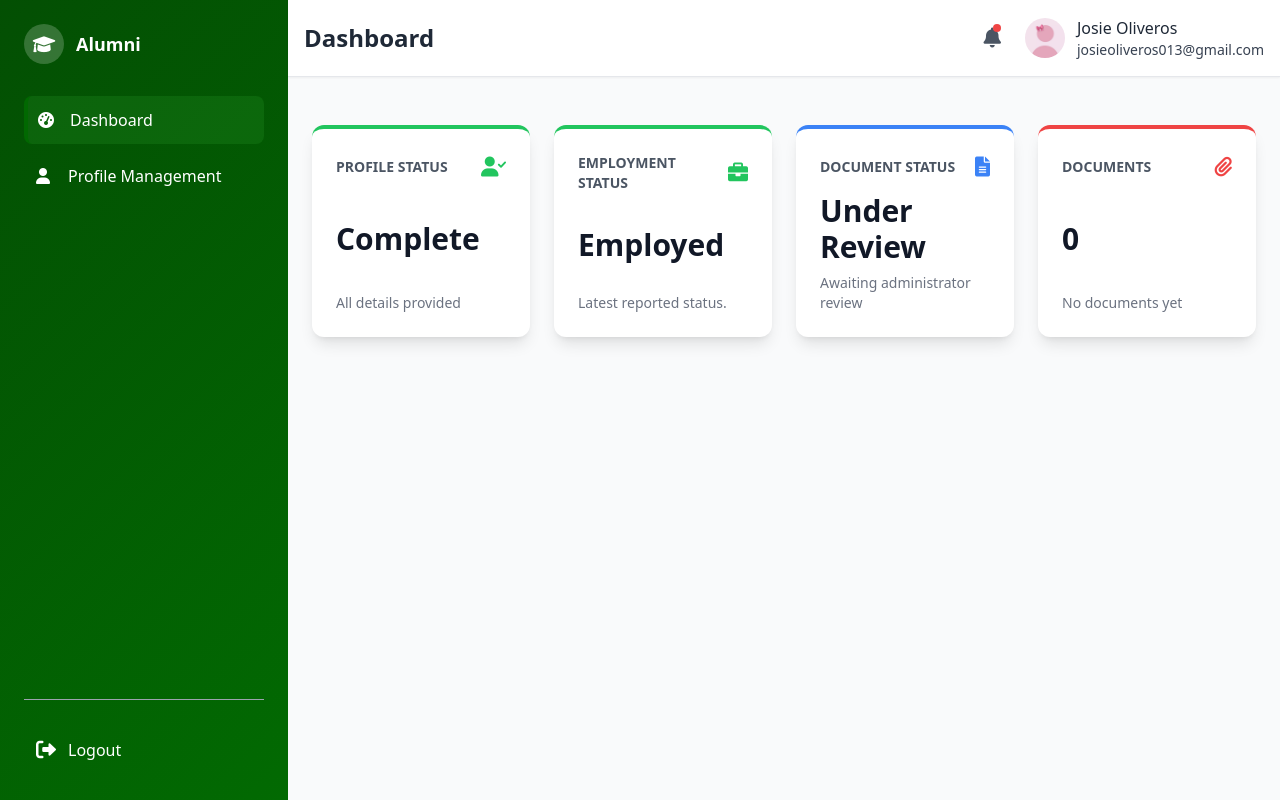
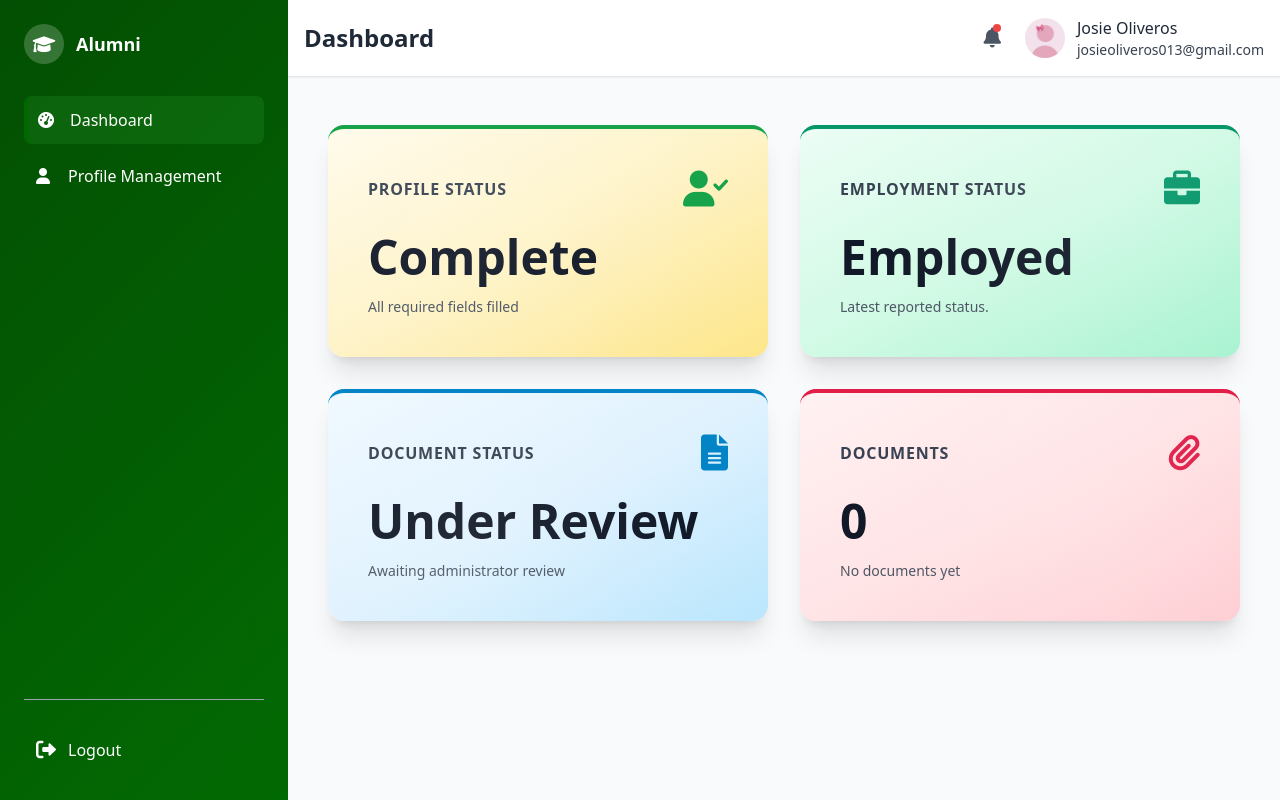
Before and after one commit to kwenbsnr/Alumni-Employment-Tracking-and-Reminder-System-1, a PHP site: page /alumni_dashboard.php in a window 1280 px wide. Run offline with PHP 8.4, Linux system fonts and the light colour scheme; a user stored in the database is signed in; data comes from the database, SQL or seed files in the repository; some libraries are stand-ins or nearby versions.

Commit message:
dashboard enhancement (functionalities untouched)

```diff
--- a/alumni/alumni_dashboard.php
+++ b/alumni/alumni_dashboard.php
@@ -2,17 +2,14 @@
 // Enable error reporting for development (disable in production)
 ini_set('display_errors', 1);
 error_reporting(E_ALL);
-
 session_start();
 if (!isset($_SESSION["user_id"]) || $_SESSION["role"] !== "alumni") {
     header("Location: ../login/login.php");
     exit();
 }
-
 include("../connect.php");
 $page_title = "Dashboard";
 $active_page = "dashboard";
-
 $user_id = $_SESSION["user_id"];
 
 // Fetch comprehensive alumni profile data
@@ -74,7 +71,6 @@ $profile = [
     'employment_status' => $profile_info['employment_status'] ?? 'Not Set',
     'submission_status' => $profile_info['submission_status'] ?? 'Not Submitted'
 ];
-
 $document = [
     'submission_status' => $profile_info['submission_status'] ?? 'No Profile',
     'document_count' => $profile_info['document_count'] ?? 0
@@ -105,7 +101,6 @@ if (!empty($profile_info)) {
 
 ob_start();
 ?>
-
 <!-- Dashboard Section -->
 <div class="space-y-6">
     <?php if ($needs_profile_update): ?>
@@ -149,69 +144,83 @@ ob_start();
         <?php unset($_SESSION['show_welcome']); ?>
     <?php endif; ?>
 
-        <!-- Stats Grid (always shown, with defaults if no profile) -->
-        <div class="grid grid-cols-1 md:grid-cols-2 lg:grid-cols-4 gap-6">
+ <!-- Stats Grid: 2x2 Layout (enhanced) -->
+<div class="grid grid-cols-1 lg:grid-cols-2 gap-8 max-w-7xl mx-auto px-4">
 
-            <!-- Profile Completion -->
-            <div class="bg-white p-6 rounded-xl shadow-lg flex flex-col justify-between hover:shadow-xl transition duration-200 border-t-4 <?php echo $is_profile_complete ? 'border-green-500' : 'border-yellow-500'; ?>">
-                <div class="flex items-center justify-between mb-3">
-                    <h3 class="text-sm font-semibold text-gray-600 uppercase">Profile Status</h3>
-                    <i class="fas fa-user-check text-xl <?php echo $is_profile_complete ? 'text-green-500' : 'text-yellow-500'; ?>"></i>
-                </div>
-                <p class="text-3xl font-bold text-gray-900"><?php echo $is_profile_complete ? 'Complete' : 'Incomplete'; ?></p>
-                <p class="text-sm text-gray-500 mt-2"><?php echo $is_profile_complete ? 'All details provided' : 'Required fields missing'; ?></p>
+    <!-- ==== PROFILE STATUS ==== -->
+    <div class="relative overflow-hidden bg-gradient-to-br from-amber-50 via-amber-100 to-amber-200
+                rounded-2xl shadow-xl p-10 flex flex-col justify-between
+                hover:shadow-2xl transform hover:-translate-y-1 transition-all duration-300
+                border-t-4 <?php echo $is_profile_complete ? 'border-green-600' : 'border-amber-600'; ?>">
+        <div class="absolute inset-0 opacity-10 pointer-events-none"
+             style="background: radial-gradient(circle at 30% 30%, rgba(255,255,255,.8) 0%, transparent 70%);"></div>
+
+        <div class="flex items-center justify-between mb-6">
+            <h3 class="text-base font-bold tracking-wider text-gray-700 uppercase">Profile Status</h3>
+            <i class="fas fa-user-check text-4xl <?php echo $is_profile_complete ? 'text-green-600' : 'text-amber-600'; ?>"></i>
         </div>
 
-            <!-- Employment Status -->
-            <div class="bg-white p-6 rounded-xl shadow-lg flex flex-col justify-between hover:shadow-xl transition duration-200 border-t-4 border-green-500">
-                <div class="flex items-center justify-between mb-3">
-                    <h3 class="text-sm font-semibold text-gray-600 uppercase">Employment Status</h3>
-                    <i class="fas fa-briefcase text-xl text-green-500"></i>
-                </div>
-                <p class="text-3xl font-bold text-gray-900"><?php echo htmlspecialchars($profile['employment_status']); ?></p>
-                <p class="text-sm text-gray-500 mt-2">Latest reported status.</p>
+        <p class="text-5xl font-extrabold text-gray-900"><?php echo $is_profile_complete ? 'Complete' : 'Incomplete'; ?></p>
+        <p class="mt-4 text-sm text-gray-600">
+            <?php echo $is_profile_complete ? 'All required fields filled' : 'Required fields missing'; ?>
+        </p>
     </div>
 
-            <!-- Document Status -->
-            <div class="bg-white p-6 rounded-xl shadow-lg flex flex-col justify-between hover:shadow-xl transition duration-200 border-t-4 border-blue-500">
-                <div class="flex items-center justify-between mb-3">
-                    <h3 class="text-sm font-semibold text-gray-600 uppercase">Document Status</h3>
-                    <i class="fas fa-file-alt text-xl text-blue-500"></i>
-                </div>
-                <p class="text-3xl font-bold text-gray-900"><?php echo htmlspecialchars($document['submission_status']); ?></p>
-                <p class="text-sm text-gray-500 mt-2"><?php echo htmlspecialchars($document['message']); ?></p>
+    <!-- ==== EMPLOYMENT STATUS ==== -->
+    <div class="relative overflow-hidden bg-gradient-to-br from-emerald-50 via-emerald-100 to-emerald-200
+                rounded-2xl shadow-xl p-10 flex flex-col justify-between
+                hover:shadow-2xl transform hover:-translate-y-1 transition-all duration-300
+                border-t-4 border-emerald-600">
+        <div class="absolute inset-0 opacity-10 pointer-events-none"
+             style="background: radial-gradient(circle at 70% 30%, rgba(255,255,255,.8) 0%, transparent 70%);"></div>
+
+        <div class="flex items-center justify-between mb-6">
+            <h3 class="text-base font-bold tracking-wider text-gray-700 uppercase">Employment Status</h3>
+            <i class="fas fa-briefcase text-4xl text-emerald-600"></i>
         </div>
 
-            <!-- Documents Uploaded -->
-            <div class="bg-white p-6 rounded-xl shadow-lg flex flex-col justify-between hover:shadow-xl transition duration-200 border-t-4 <?php echo $document['document_count'] > 0 ? 'border-green-500' : 'border-red-500'; ?>">
-                <div class="flex items-center justify-between mb-3">
-                    <h3 class="text-sm font-semibold text-gray-600 uppercase">Documents</h3>
-                    <i class="fas fa-paperclip text-xl <?php echo $document['document_count'] > 0 ? 'text-green-500' : 'text-red-500'; ?>"></i>
-                </div>
-                <p class="text-3xl font-bold text-gray-900"><?php echo $document['document_count']; ?></p>
-                <p class="text-sm text-gray-500 mt-2"><?php echo $document['document_count'] > 0 ? 'Files uploaded' : 'No documents yet'; ?></p>
-            </div>
+        <p class="text-5xl font-extrabold text-gray-900"><?php echo htmlspecialchars($profile['employment_status']); ?></p>
+        <p class="mt-4 text-sm text-gray-600">Latest reported status.</p>
     </div>
 
-        <!-- Job Opportunities -->
-        <!-- <div class="bg-white p-6 rounded-xl shadow-lg flex flex-col justify-between hover:shadow-xl transition duration-200 border-t-4 border-yellow-500">
-            <div class="flex items-center justify-between mb-3">
-                <h3 class="text-sm font-semibold text-gray-600 uppercase">Job Opportunities</h3>
-                <i class="fas fa-search-plus text-xl text-yellow-500"></i>
+    <!-- ==== DOCUMENT STATUS ==== -->
+    <div class="relative overflow-hidden bg-gradient-to-br from-sky-50 via-sky-100 to-sky-200
+                rounded-2xl shadow-xl p-10 flex flex-col justify-between
+                hover:shadow-2xl transform hover:-translate-y-1 transition-all duration-300
+                border-t-4 border-sky-600">
+        <div class="absolute inset-0 opacity-10 pointer-events-none"
+             style="background: radial-gradient(circle at 30% 70%, rgba(255,255,255,.8) 0%, transparent 70%);"></div>
+
+        <div class="flex items-center justify-between mb-6">
+            <h3 class="text-base font-bold tracking-wider text-gray-700 uppercase">Document Status</h3>
+            <i class="fas fa-file-alt text-4xl text-sky-600"></i>
         </div>
-            <p class="text-3xl font-bold text-gray-900">42</p>
-            <p class="text-sm text-gray-500 mt-2">New postings this month.</p>
-        </div> -->
 
-        <!-- Upcoming Events -->
-        <!-- <div class="bg-white p-6 rounded-xl shadow-lg flex flex-col justify-between hover:shadow-xl transition duration-200 border-t-4 border-red-500">
-            <div class="flex items-center justify-between mb-3">
-                <h3 class="text-sm font-semibold text-gray-600 uppercase">Upcoming Events</h3>
-                <i class="fas fa-calendar-alt text-xl text-red-500"></i>
+        <p class="text-5xl font-extrabold text-gray-900"><?php echo htmlspecialchars($document['submission_status']); ?></p>
+        <p class="mt-4 text-sm text-gray-600"><?php echo htmlspecialchars($document['message']); ?></p>
     </div>
-            <p class="text-3xl font-bold text-gray-900">3</p>
-            <p class="text-sm text-gray-500 mt-2">Career fair and gatherings.</p>
-        </div> -->
+
+    <!-- ==== DOCUMENTS UPLOADED ==== -->
+    <div class="relative overflow-hidden
+                <?php echo $document['document_count'] > 0
+                    ? 'bg-gradient-to-br from-teal-50 via-teal-100 to-teal-200 border-t-4 border-teal-600'
+                    : 'bg-gradient-to-br from-rose-50 via-rose-100 to-rose-200 border-t-4 border-rose-600'; ?>
+                rounded-2xl shadow-xl p-10 flex flex-col justify-between
+                hover:shadow-2xl transform hover:-translate-y-1 transition-all duration-300">
+        <div class="absolute inset-0 opacity-10 pointer-events-none"
+             style="background: radial-gradient(circle at 70% 70%, rgba(255,255,255,.8) 0%, transparent 70%);"></div>
+
+        <div class="flex items-center justify-between mb-6">
+            <h3 class="text-base font-bold tracking-wider text-gray-700 uppercase">Documents</h3>
+            <i class="fas fa-paperclip text-4xl <?php echo $document['document_count'] > 0 ? 'text-teal-600' : 'text-rose-600'; ?>"></i>
+        </div>
+
+        <p class="text-5xl font-extrabold text-gray-900"><?php echo $document['document_count']; ?></p>
+        <p class="mt-4 text-sm text-gray-600">
+            <?php echo $document['document_count'] > 0 ? 'Files uploaded' : 'No documents yet'; ?>
+        </p>
+    </div>
+
 </div>
 </div>
 
@@ -224,12 +233,11 @@ document.addEventListener('DOMContentLoaded', () => {
             welcomeCard.style.opacity = '0';
             setTimeout(() => {
                 welcomeCard.style.display = 'none';
-            }, 1000); // Wait for fade-out animation
-        }, 5000); // Display for 5 seconds
+            }, 1000);
+        }, 5000);
     }
 });
 </script>
-
 <?php
 $page_content = ob_get_clean();
 include("alumni_format.php");
--- a/alumni/alumni_format.css
+++ b/alumni/alumni_format.css
@@ -1,4 +1,3 @@
-/* alumni_format.css */
 :root {
     --primary-green: #034f03;
     --forest-green: #026a02;
@@ -16,15 +15,10 @@
     transition: all 0.3s ease;
 }
 
-/*.card-hover:hover {
-    transform: translateY(-2px);
-    box-shadow: 0 8px 25px rgba(0, 100, 0, 0.15);
-}*/
-
 .sidebar-item {
     transition: all 0.3s ease;
     color: #fff;
-    padding-left: 14px; /* Default padding for alignment */
+    padding-left: 14px;
 }
 
 .sidebar-item:hover {
@@ -35,13 +29,8 @@
 .sidebar-item.active {
     background: rgba(34, 139, 34, 0.3);
     border-left: 4px solid var(--lime-green);
-    padding-left: 10px; /* Adjust padding (14px - 4px border) */
+    padding-left: 10px;
 }
-
-/*.stats-card {
-    background: linear-gradient(135deg, rgba(255,255,255,0.9) 0%, rgba(245,245,245,0.9) 100%);
-    backdrop-filter: blur(10px);
-}*/
 
 .profile-avatar {
     background: linear-gradient(135deg, var(--lime-green) 0%, var(--sea-green) 100%);
@@ -51,6 +40,7 @@
     background-color: white;
     transition: transform 0.3s, box-shadow 0.3s;
 }
+
 .card-hover:hover {
     transform: translateY(-5px);
     box-shadow: 0 10px 20px rgba(0, 0, 0, 0.1);
@@ -58,23 +48,36 @@
 
 /* Sidebar scroll handling */
 .sidebar-wrapper {
-    height: 100vh;               /* full viewport height */
-    overflow-y: auto;            /* scroll when content overflows */
-    position: sticky;            /* sticks while main scrolls */
+    height: 100vh;
+    overflow-y: auto;
+    position: sticky;
     top: 0;
 }
+
 .sidebar-wrapper::-webkit-scrollbar {
     width: 6px;
 }
+
 .sidebar-wrapper::-webkit-scrollbar-thumb {
     background: rgba(255,255,255,0.3);
     border-radius: 3px;
 }
 
-/* Optional smooth fade-in/out for modal */
 .hidden { display: none; }
+
 #profileUpdateModal {
     opacity: 0;
     transition: opacity 0.5s;
 }
+
 #profileUpdateModal.show { opacity: 1; }
+
+/* Responsive adjustments for 2x2 grid */
+@media (max-width: 768px) {
+    .grid-cols-1.md\:grid-cols-2 > div {
+        padding: 1.5rem !important;
+    }
+    .text-4xl {
+        font-size: 2rem;
+    }
+}
--- a/alumni/alumni_format.php
+++ b/alumni/alumni_format.php
@@ -200,6 +200,7 @@ $page_title = $page_title ?? "Alumni Page";
                 notifButton.querySelector('span').classList.add('hidden');
             });
         });
+
     </script>
 </body>
 </html>
```
Lines whose indentation alone changed are shown as unchanged.
